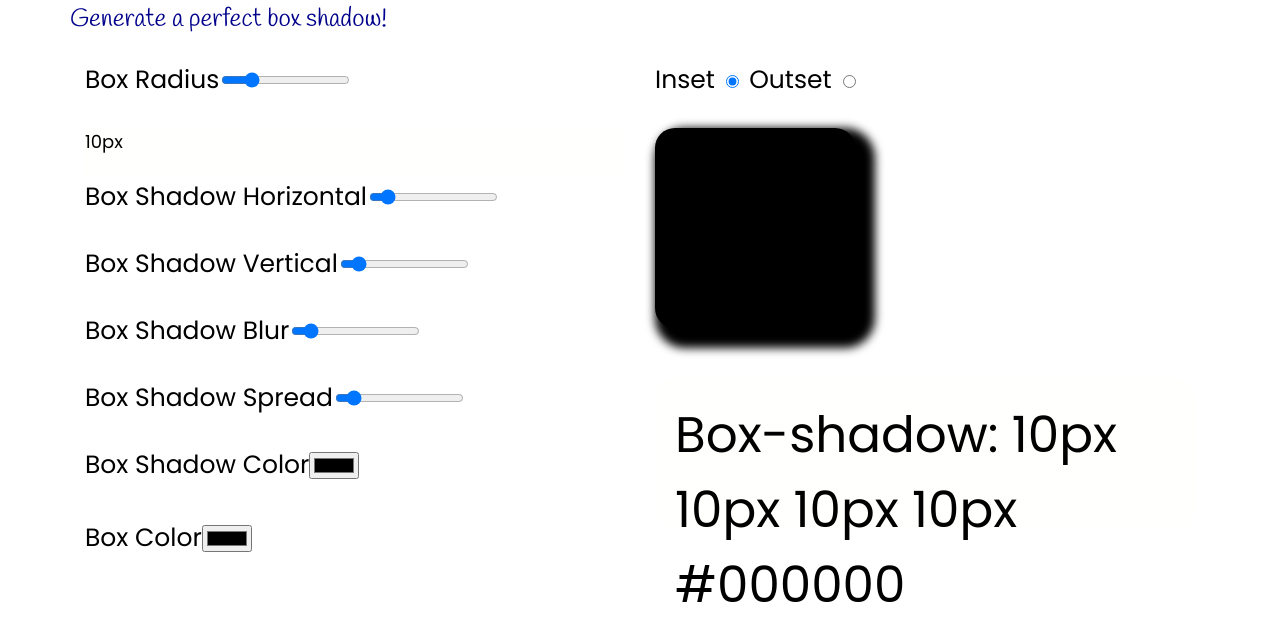
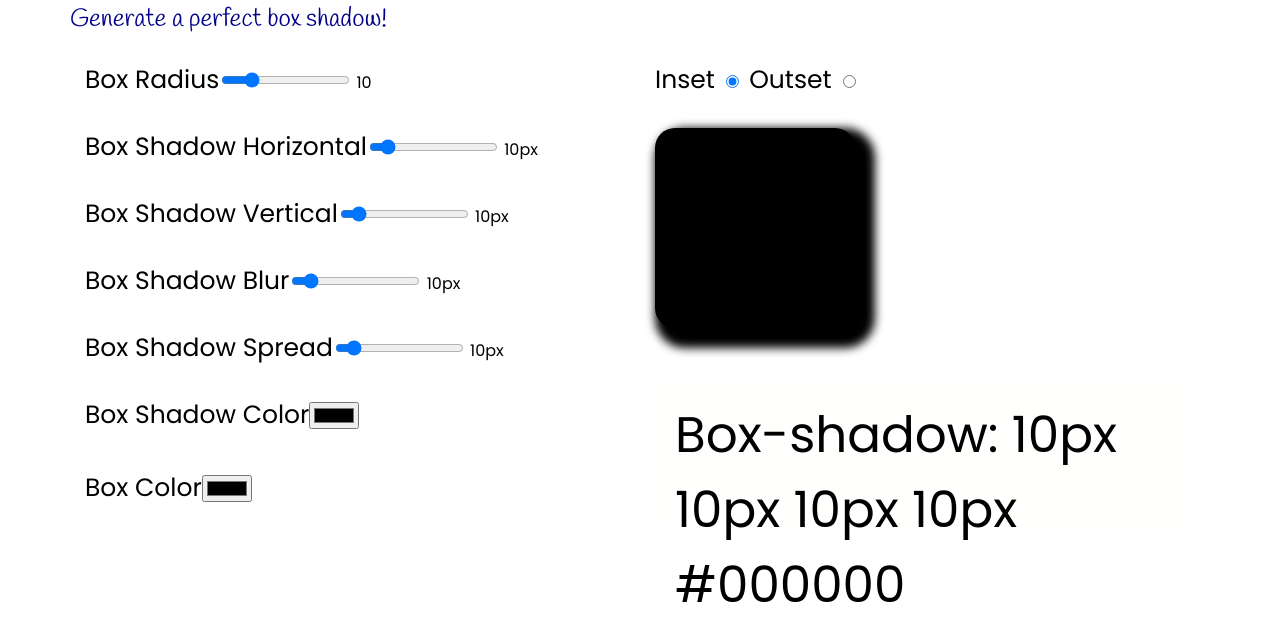
Before and after one commit to aidanakmatova13/box-shadow-generator, a plain HTML site: page index.html in a window 1280 px wide. Shown: the part 147-784 px from the top of the page. Drawn offline with Linux system fonts and the light colour scheme.

Commit message:
added values

```diff
--- a/css/style.css
+++ b/css/style.css
@@ -5,6 +5,7 @@ body{
     padding-top: 50px;
     padding-bottom: 50px;
     font-family: 'Poppins', sans-serif;
+    background-color: white;
     /*background: url("../images/rm278-boom-124-x.jpg");*/
 }
 .container{
@@ -33,9 +34,7 @@ body{
     width: 50%;
 }
 .outValue{
-    background-color: #fffffd;
-    height: 50px;
-    font-size: 18px;
+    display: inline;
 }
 .box{
     width:200px;
--- a/index.html
+++ b/index.html
@@ -16,12 +16,16 @@
     <p class="desc">Generate a perfect box shadow!</p>
     <div class="row">
         <div class="col-6">
-        <div><label>Box Radius<input type="range" class = 'border-radius' max="50" value="10"></label></div>
-            <div class="outValue"></div>
-        <div><label>Box Shadow Horizontal<input type="range" class = 'offsetX' value="10"></label></div>
-        <div><label>Box Shadow Vertical<input type="range" class = 'offsetY' value="10"></label></div>
-        <div><label>Box Shadow Blur<input type="range" class = 'blur' value="10"></label></div>
-        <div><label>Box Shadow Spread<input type="range" class = 'spread' value="10"></label></div>
+        <div><label>Box Radius<input type="range" class = 'border-radius' max="50" value="10"></label>
+            <div class="outValue borRadiusOut"></div></div>
+        <div><label>Box Shadow Horizontal<input type="range" class = 'offsetX' value="10"></label>
+            <div class="outValue offsetXOut"></div></div>
+        <div><label>Box Shadow Vertical<input type="range" class = 'offsetY' value="10"></label>
+            <div class="outValue offsetYOut"></div></div>
+        <div><label>Box Shadow Blur<input type="range" class = 'blur' value="10"></label>
+            <div class="outValue blurOut"></div></div>
+        <div><label>Box Shadow Spread<input type="range" class = 'spread' value="10"></label>
+            <div class="outValue spreadOut"></div></div>
         <div><label>Box Shadow Color<input type="color" class = 'shadowColor'></label></div>
         <div><label>Box Color<input type="color" class = 'boxColor'></label></div>
     </div>
--- a/script.js
+++ b/script.js
@@ -9,7 +9,11 @@ const boxColor = document.querySelector('.boxColor')
 const out = document.querySelector('.out')
 const outset = document.querySelector('.outset')
 const inset = document.querySelector('.inset')
-const outValue = document.querySelector('.outValue')
+const borRadiusOut = document.querySelector('.borRadiusOut')
+const offsetXOut = document.querySelector('.offsetXOut')
+const offsetYOut = document.querySelector('.offsetYOut')
+const blurOut = document.querySelector('.blurOut')
+const spreadOut = document.querySelector('.spreadOut')
 
 borderRadius.oninput = cssGenerator //навешываем функцию //навесим изменение
 offsetX.oninput = cssGenerator
@@ -18,22 +22,31 @@ blur.oninput = cssGenerator
 spread.oninput = cssGenerator
 shadowColor.oninput = cssGenerator
 boxColor.oninput = cssGenerator
+
 out.oninput = cssGenerator
 outset.oninput = cssGenerator
 inset.oninput = cssGenerator
-outValue.oninput = cssGenerator
+borRadiusOut.oninput = cssGenerator()
+offsetXOut.oninput = cssGenerator
+offsetYOut.oninput = cssGenerator
+blurOut.oninput = cssGenerator
+spreadOut.oninput = cssGenerator
 
 function cssGenerator(){
     box.style.borderRadius = borderRadius.value + '%'
     box.style.boxShadow = `${offsetX.value}px ${offsetY.value}px ${blur.value}px ${spread.value}px ${shadowColor.value}`
     box.style.backgroundColor = `${boxColor.value}`
 
+    borRadiusOut.textContent = `${borderRadius.value}`
+    offsetXOut.textContent = `${offsetX.value}px`
+    offsetYOut.textContent = `${offsetY.value}px`
+    blurOut.textContent = `${blur.value}px`
+    spreadOut.textContent = `${spread.value}px`
 
     out.innerHTML = `Box-shadow:  ${offsetX.value}px ${offsetY.value}px ${blur.value}px ${spread.value}px ${shadowColor.value} <br>`
     out.innerHTML += `- webkit-box-shadow: ${offsetX.value}px ${offsetY.value}px ${blur.value}px ${spread.value}px ${shadowColor.value} <br>`
     out.innerHTML += `- mox-box-shadow: ${offsetX.value}px ${offsetY.value}px ${blur.value}px ${spread.value}px ${shadowColor.value}`
 
-    outValue.textContent = `${offsetX.value}px`
 
     if (outset.checked){
         box.style.boxShadow = `${offsetX.value}px ${offsetY.value}px ${blur.value}px ${spread.value}px ${shadowColor.value}`
```
